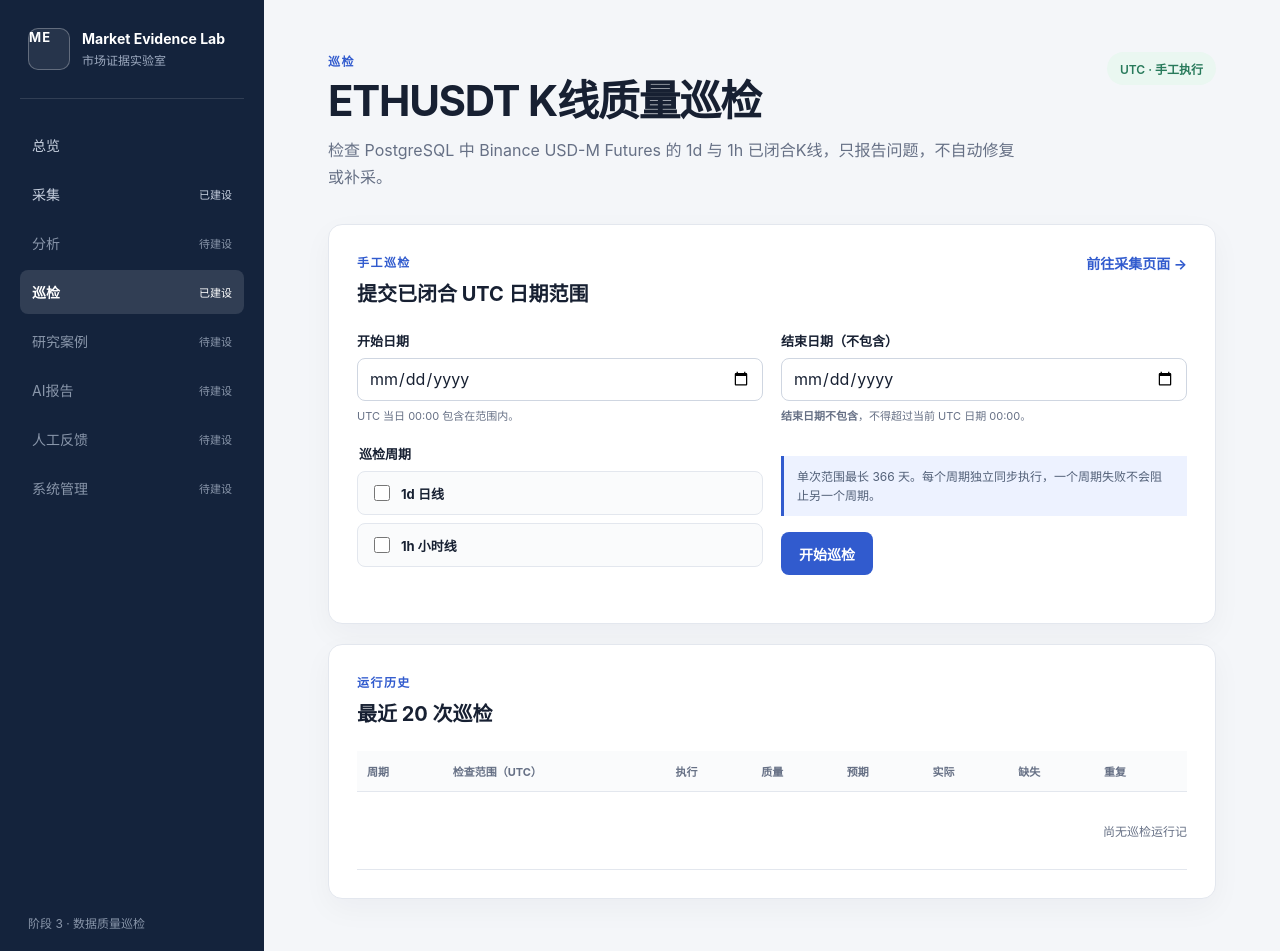
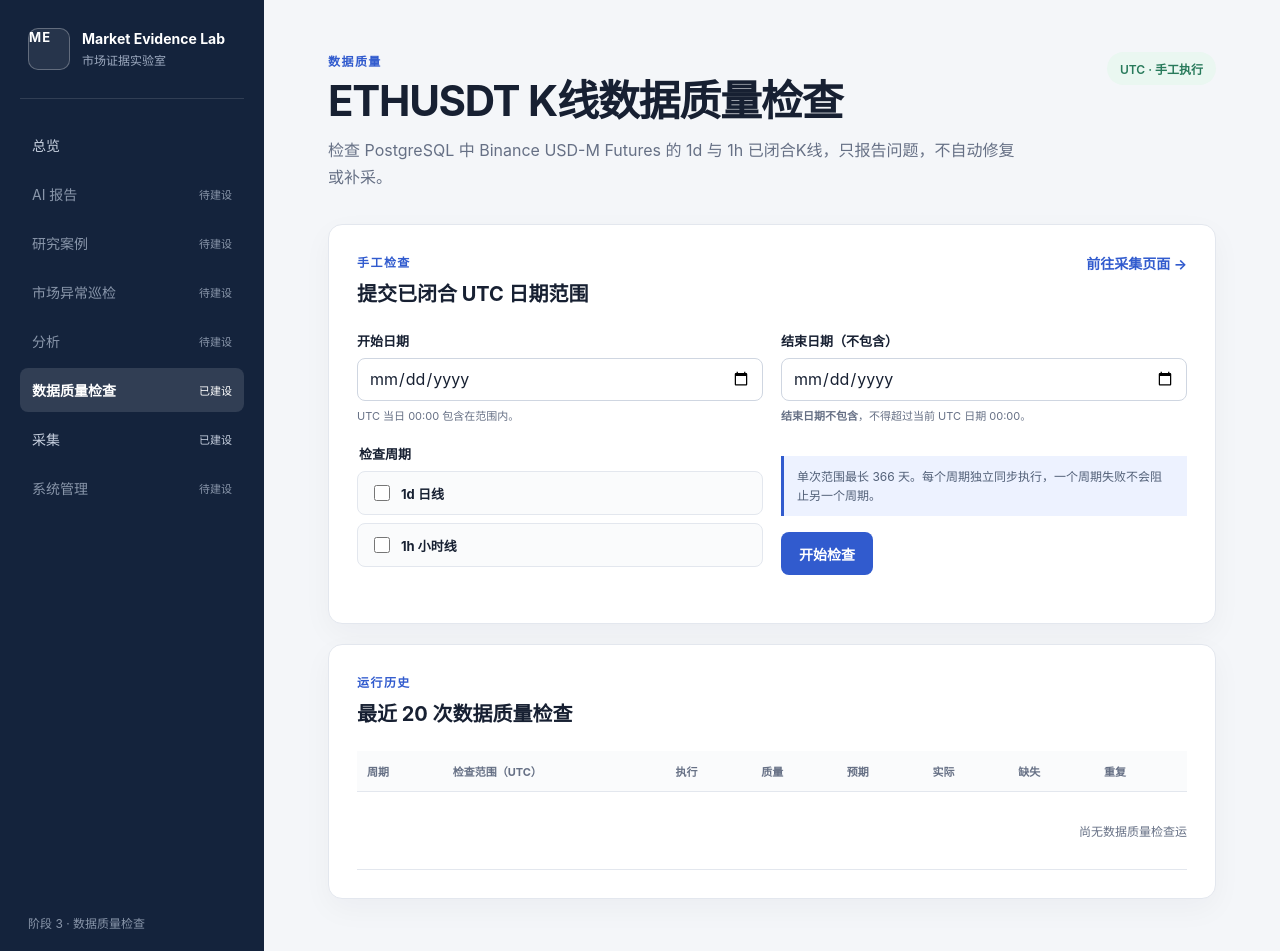
Before and after one commit to Namw/market-evidence-lab, a Django app: page /inspection/ in a window 1280 px wide. Run offline with Django 5.2, Linux system fonts and the light colour scheme; data that the repository does not hold is empty.

Commit message:
fix: clarify data quality information architecture

```diff
--- a/apps/inspection/apps.py
+++ b/apps/inspection/apps.py
@@ -4,4 +4,4 @@ from django.apps import AppConfig
 class InspectionConfig(AppConfig):
     default_auto_field = "django.db.models.BigAutoField"
     name = "apps.inspection"
-    verbose_name = "数据质量巡检"
+    verbose_name = "数据质量检查"
--- a/apps/inspection/forms.py
+++ b/apps/inspection/forms.py
@@ -14,10 +14,10 @@ class InspectionForm(forms.Form):
         widget=forms.DateInput(attrs={"type": "date"}),
     )
     intervals = forms.MultipleChoiceField(
-        label="巡检周期",
+        label="检查周期",
         choices=(("1d", "1d 日线"), ("1h", "1h 小时线")),
         widget=forms.CheckboxSelectMultiple,
-        error_messages={"required": "请至少选择一个巡检周期。"},
+        error_messages={"required": "请至少选择一个检查周期。"},
     )
 
     def clean(self):
@@ -29,7 +29,7 @@ class InspectionForm(forms.Form):
         if start_date >= end_date:
             raise forms.ValidationError("开始日期必须早于结束日期。")
         if (end_date - start_date).days > 366:
-            raise forms.ValidationError("单次巡检范围最长为 366 天。")
+            raise forms.ValidationError("单次数据质量检查范围最长为 366 天。")
         if end_date > timezone.now().date():
             raise forms.ValidationError("结束日期不得超过当前 UTC 日期 00:00。")
         return cleaned_data
--- a/apps/inspection/views.py
+++ b/apps/inspection/views.py
@@ -39,13 +39,13 @@ def inspection_index(request):
                 for run in runs
             )
             if failed_count == len(runs):
-                messages.error(request, "所选周期巡检执行失败，请查看错误摘要。")
+                messages.error(request, "所选周期数据质量检查执行失败，请查看错误摘要。")
             elif failed_count:
-                messages.warning(request, "部分周期巡检执行失败，其余周期已完成。")
+                messages.warning(request, "部分周期数据质量检查执行失败，其余周期已完成。")
             elif issue_count:
-                messages.warning(request, "巡检完成并发现数据质量问题，请查看详情。")
+                messages.warning(request, "数据质量检查完成并发现问题，请查看详情。")
             else:
-                messages.success(request, "巡检完成，所选范围未发现质量问题。")
+                messages.success(request, "数据质量检查完成，所选范围未发现问题。")
             return redirect("inspection:index")
     else:
         form = InspectionForm()
--- a/templates/base.html
+++ b/templates/base.html
@@ -22,20 +22,20 @@
                 <a class="nav-item{% if request.resolver_match.namespace == 'core' %} is-active{% endif %}" href="{% url 'core:home' %}"{% if request.resolver_match.namespace == 'core' %} aria-current="page"{% endif %}>
                     <span>总览</span>
                 </a>
+                <span class="nav-item is-disabled" aria-disabled="true"><span>AI 报告</span><small>待建设</small></span>
+                <span class="nav-item is-disabled" aria-disabled="true"><span>研究案例</span><small>待建设</small></span>
+                <span class="nav-item is-disabled" aria-disabled="true"><span>市场异常巡检</span><small>待建设</small></span>
+                <span class="nav-item is-disabled" aria-disabled="true"><span>分析</span><small>待建设</small></span>
+                <a class="nav-item{% if request.resolver_match.namespace == 'inspection' %} is-active{% endif %}" href="{% url 'inspection:index' %}"{% if request.resolver_match.namespace == 'inspection' %} aria-current="page"{% endif %}>
+                    <span>数据质量检查</span><small>已建设</small>
+                </a>
                 <a class="nav-item{% if request.resolver_match.namespace == 'collection' %} is-active{% endif %}" href="{% url 'collection:index' %}"{% if request.resolver_match.namespace == 'collection' %} aria-current="page"{% endif %}>
                     <span>采集</span><small>已建设</small>
                 </a>
-                <span class="nav-item is-disabled" aria-disabled="true"><span>分析</span><small>待建设</small></span>
-                <a class="nav-item{% if request.resolver_match.namespace == 'inspection' %} is-active{% endif %}" href="{% url 'inspection:index' %}"{% if request.resolver_match.namespace == 'inspection' %} aria-current="page"{% endif %}>
-                    <span>巡检</span><small>已建设</small>
-                </a>
-                <span class="nav-item is-disabled" aria-disabled="true"><span>研究案例</span><small>待建设</small></span>
-                <span class="nav-item is-disabled" aria-disabled="true"><span>AI报告</span><small>待建设</small></span>
-                <span class="nav-item is-disabled" aria-disabled="true"><span>人工反馈</span><small>待建设</small></span>
                 <span class="nav-item is-disabled" aria-disabled="true"><span>系统管理</span><small>待建设</small></span>
             </nav>
 
-            <div class="sidebar-footer">阶段 3 · 数据质量巡检</div>
+            <div class="sidebar-footer">阶段 3 · 数据质量检查</div>
         </aside>
 
         <main class="main-content">
--- a/templates/inspection/index.html
+++ b/templates/inspection/index.html
@@ -1,13 +1,13 @@
 {% extends "base.html" %}
 {% load static %}
 
-{% block title %}巡检 · Market Evidence Lab{% endblock %}
+{% block title %}数据质量检查 · Market Evidence Lab{% endblock %}
 
 {% block content %}
 <header class="page-header">
     <div>
-        <p class="eyebrow">巡检</p>
-        <h1>ETHUSDT K线质量巡检</h1>
+        <p class="eyebrow">数据质量</p>
+        <h1>ETHUSDT K线数据质量检查</h1>
         <p class="page-intro">检查 PostgreSQL 中 Binance USD-M Futures 的 1d 与 1h 已闭合K线，只报告问题，不自动修复或补采。</p>
     </div>
     <span class="phase-badge">UTC · 手工执行</span>
@@ -24,7 +24,7 @@
 <section class="panel inspection-form-panel" aria-labelledby="inspection-form-title">
     <div class="panel-heading">
         <div>
-            <p class="eyebrow">手工巡检</p>
+            <p class="eyebrow">手工检查</p>
             <h2 id="inspection-form-title">提交已闭合 UTC 日期范围</h2>
         </div>
         <a class="text-link" href="{% url 'collection:index' %}">前往采集页面 →</a>
@@ -55,7 +55,7 @@
             </fieldset>
             <div class="inspection-action">
                 <div class="form-note">单次范围最长 366 天。每个周期独立同步执行，一个周期失败不会阻止另一个周期。</div>
-                <button class="primary-button" type="submit" id="inspection-submit" data-waiting-text="巡检中，请稍候…">开始巡检</button>
+                <button class="primary-button" type="submit" id="inspection-submit" data-waiting-text="检查中，请稍候…">开始检查</button>
             </div>
         </div>
     </form>
@@ -65,7 +65,7 @@
     <div class="panel-heading">
         <div>
             <p class="eyebrow">运行历史</p>
-            <h2 id="inspection-runs-title">最近 20 次巡检</h2>
+            <h2 id="inspection-runs-title">最近 20 次数据质量检查</h2>
         </div>
     </div>
     <div class="table-scroll">
@@ -92,7 +92,7 @@
                     <td><a class="table-link" href="?run={{ run.id }}">查看</a></td>
                 </tr>
                 {% empty %}
-                <tr><td colspan="15" class="empty-state">尚无巡检运行记录。</td></tr>
+                <tr><td colspan="15" class="empty-state">尚无数据质量检查运行记录。</td></tr>
                 {% endfor %}
             </tbody>
         </table>
@@ -112,7 +112,7 @@
     {% if selected_run.status == 'success' and selected_run.quality_status == 'passed' %}
     <div class="no-issues">本次范围未发现质量问题。</div>
     {% elif selected_run.status == 'failed' %}
-    <div class="message message-error">巡检执行失败：{{ selected_run.error_message|default:"未提供错误摘要" }}</div>
+    <div class="message message-error">数据质量检查执行失败：{{ selected_run.error_message|default:"未提供错误摘要" }}</div>
     {% else %}
     <div class="detail-grid">
         <article class="detail-card">
```
Also changed, not shown: apps/inspection/tests/test_views.py (+22 -5 lines), templates/core/home.html (+4 -4 lines), README.md.
